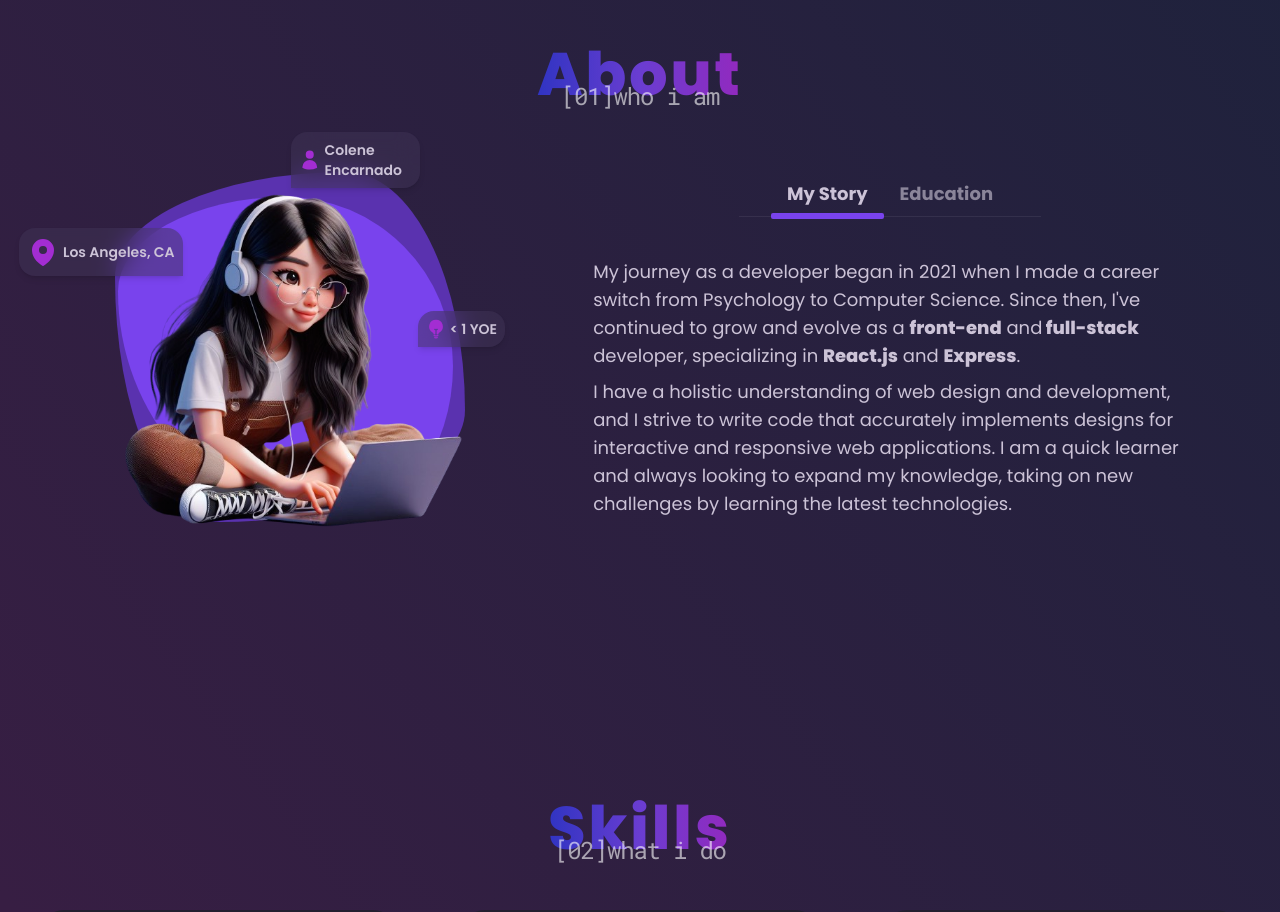
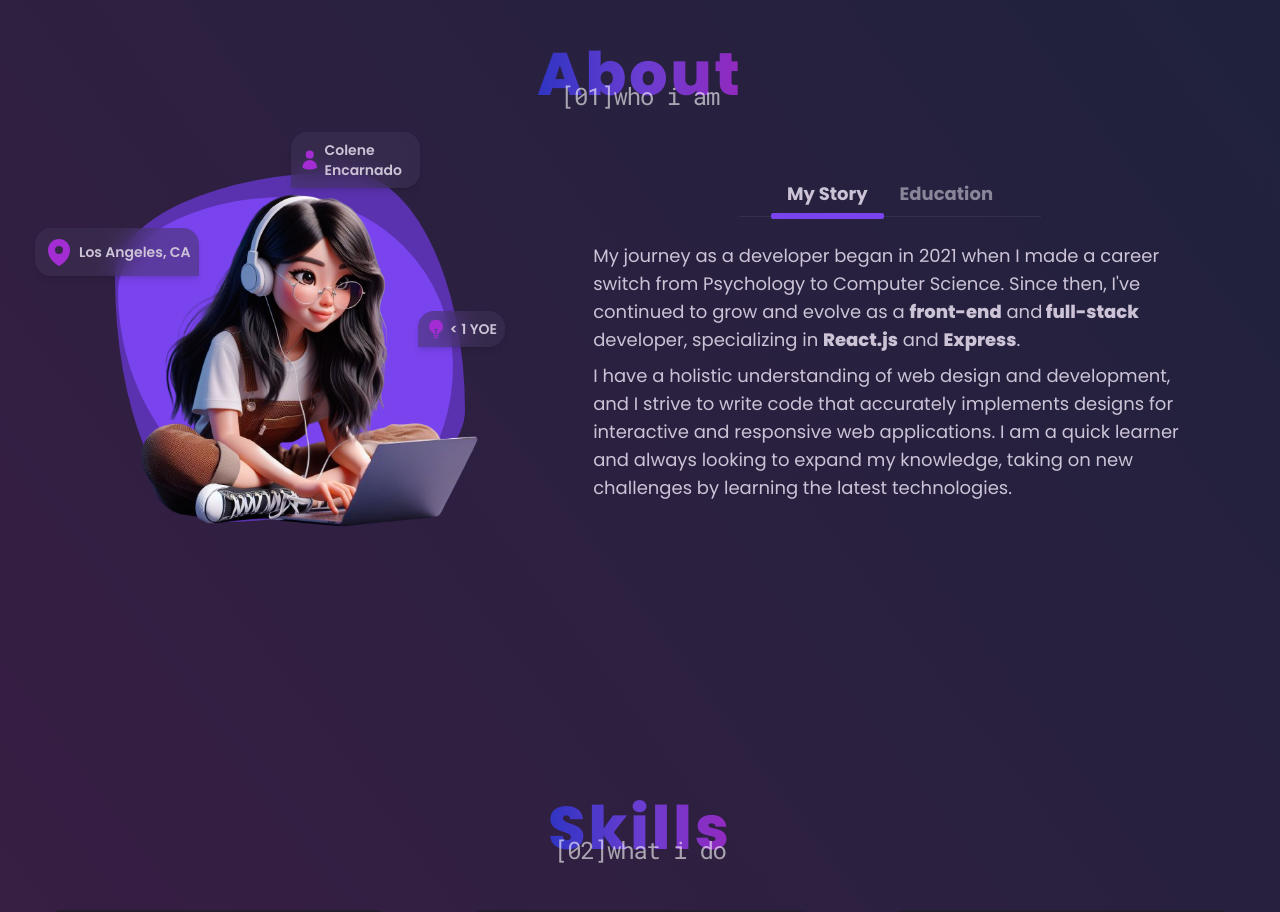
Before and after one commit to encarnac/portfolio, a React (Vite) app: page / in a window 1280 px wide. Shown: the part 1040-1952 px from the top of the page. Built offline with nearby package versions, Linux system fonts and the light colour scheme.

Commit message:
Minor position changes

```diff
--- a/src/components/AboutSection.jsx
+++ b/src/components/AboutSection.jsx
@@ -50,7 +50,7 @@ const AboutSection = ({ setSelectedPage }) => {
           [01]who i am
         </h4>
       </div>
-      <div className="items-enter mt-4 grid grid-cols-1 justify-items-center gap-x-0 gap-y-4 py-10 lg:mt-0 lg:grid-cols-12 lg:gap-y-0">
+      <div className="mt-4 grid grid-cols-1 items-start justify-items-center gap-x-0 gap-y-4 py-10 lg:mt-0 lg:grid-cols-12 lg:gap-y-0">
         <motion.div
           initial="hidden"
           whileInView="visible"
@@ -59,8 +59,8 @@ const AboutSection = ({ setSelectedPage }) => {
           variants={aboutPhoto}
           className="relative flex flex-col items-center justify-items-center gap-y-4 lg:col-span-5"
         >
-          <div className="size-[250px] md:size-[275px] xl:size-[350px] before:size-[240px] md:before:size-[260px] relative rounded-custom-1 bg-[#abaceb] before:absolute before:bottom-0 before:right-3 before:rounded-custom-4 before:bg-[#ad99db] dark:bg-[#5A32AF] dark:before:bg-[#7943ed] xl:before:h-[325px] xl:before:w-[335px]">
-            <img src={AboutPhoto} className="absolute inset-x-0 -bottom-3" />
+          <div className="size-[250px] md:size-[300px] xl:size-[350px] before:size-[235px] md:before:size-[285px] xl:before:size-[325px] relative rounded-custom-1 bg-[#abaceb] before:absolute before:bottom-0 before:right-3 before:rounded-custom-4 before:bg-[#ad99db] dark:bg-[#5A32AF] dark:before:bg-[#7943ed] xl:before:w-[335px]">
+            <img src={AboutPhoto} className="absolute inset-x-4 -bottom-3" />
             <motion.div
               variants={statBubble}
               className="absolute inset-x-24 -top-10 flex h-fit w-fit flex-row items-center justify-between space-x-1 rounded-br-2xl rounded-tl-2xl rounded-tr-2xl bg-white/40 px-2 py-1 text-sm font-semibold text-[#797382] shadow-sm backdrop-blur-md dark:bg-[#403457]/50 dark:text-[#CCC3D7] dark:shadow-md sm:py-2 xl:inset-x-44"
@@ -70,7 +70,7 @@ const AboutSection = ({ setSelectedPage }) => {
             </motion.div>
             <motion.div
               variants={statBubble}
-              className="absolute -left-16 top-4 flex h-fit w-36 flex-row items-center justify-between space-x-1 rounded-bl-2xl rounded-tl-2xl rounded-tr-2xl bg-white/40 px-2 py-1 text-sm font-semibold text-[#797382] shadow-sm backdrop-blur-md dark:bg-[#403457]/50 dark:text-[#CCC3D7] dark:shadow-md sm:-left-24 sm:top-14 sm:w-fit sm:py-2"
+              className="absolute -left-12 top-6 flex h-fit w-28 flex-row items-center justify-between space-x-1 rounded-bl-2xl rounded-tl-2xl rounded-tr-2xl bg-white/40 px-2 py-1 text-sm font-semibold text-[#797382] shadow-sm backdrop-blur-md dark:bg-[#403457]/50 dark:text-[#CCC3D7] dark:shadow-md sm:-left-20 sm:top-14 sm:w-fit sm:py-2"
             >
               <HiMapPin className="size-8 text-[#E38EC0] dark:text-[#a32dd2]" />
               <span className="">Los Angeles, CA</span>
@@ -91,9 +91,9 @@ const AboutSection = ({ setSelectedPage }) => {
           viewport={{ once: true, amount: 0.4 }}
           transition={{ type: "spring", stiffness: 80 }}
           variants={aboutContent}
-          className="relative mt-4 flex h-full w-full min-w-fit flex-col items-center space-y-4 px-0 lg:col-span-7 lg:mt-0 lg:min-w-min lg:space-y-10 xl:w-11/12"
+          className="relative mt-4 flex h-full w-full min-w-fit flex-col items-center space-y-4 px-0 lg:col-span-7 lg:mt-0 lg:min-w-min lg:space-y-6 xl:w-11/12"
         >
-          <div className="relative mb-4 flex w-fit flex-row items-stretch justify-center border-b-[1px] border-b-[#726C7B]/20 px-8 transition dark:border-b-[#b7b0c2]/10 lg:mx-0 lg:my-0">
+          <div className="relative flex w-fit flex-row items-stretch justify-center border-b-[1px] border-b-[#726C7B]/20 px-8 transition dark:border-b-[#b7b0c2]/10 lg:mx-0 lg:my-0">
             {AboutMeData.map((tabContent, index) => (
               <Tab
                 className={index}
```
